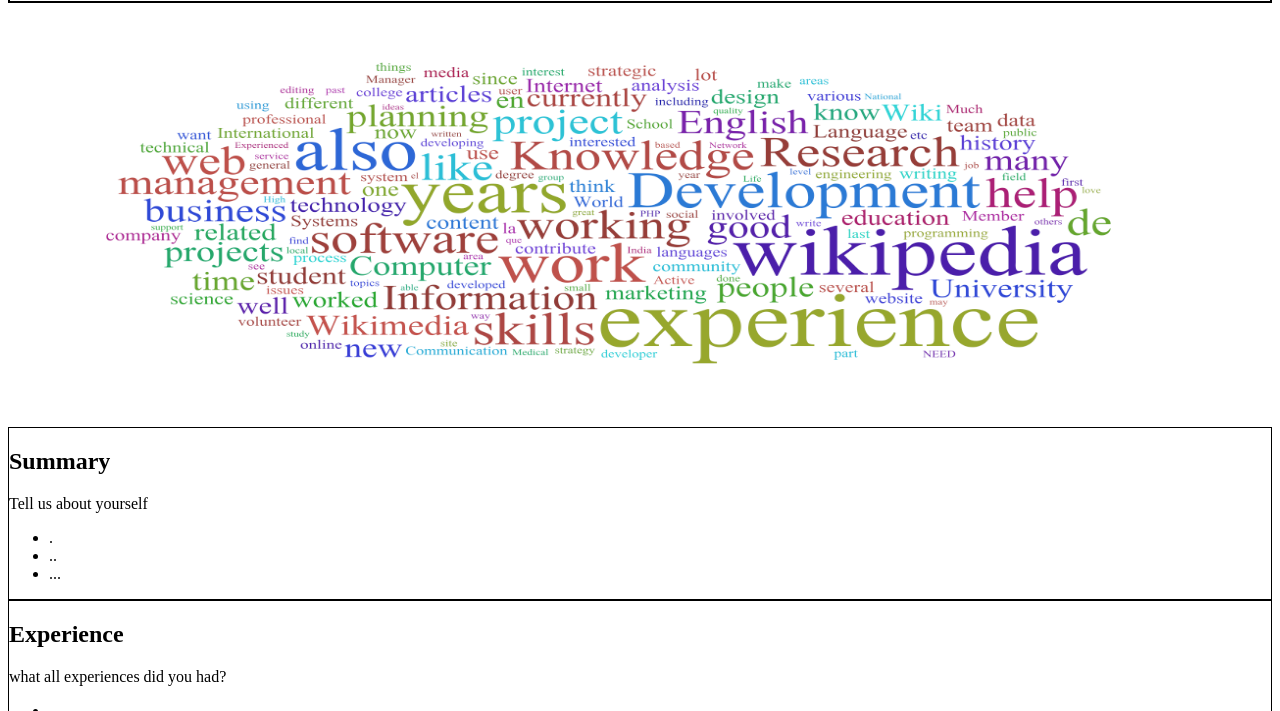
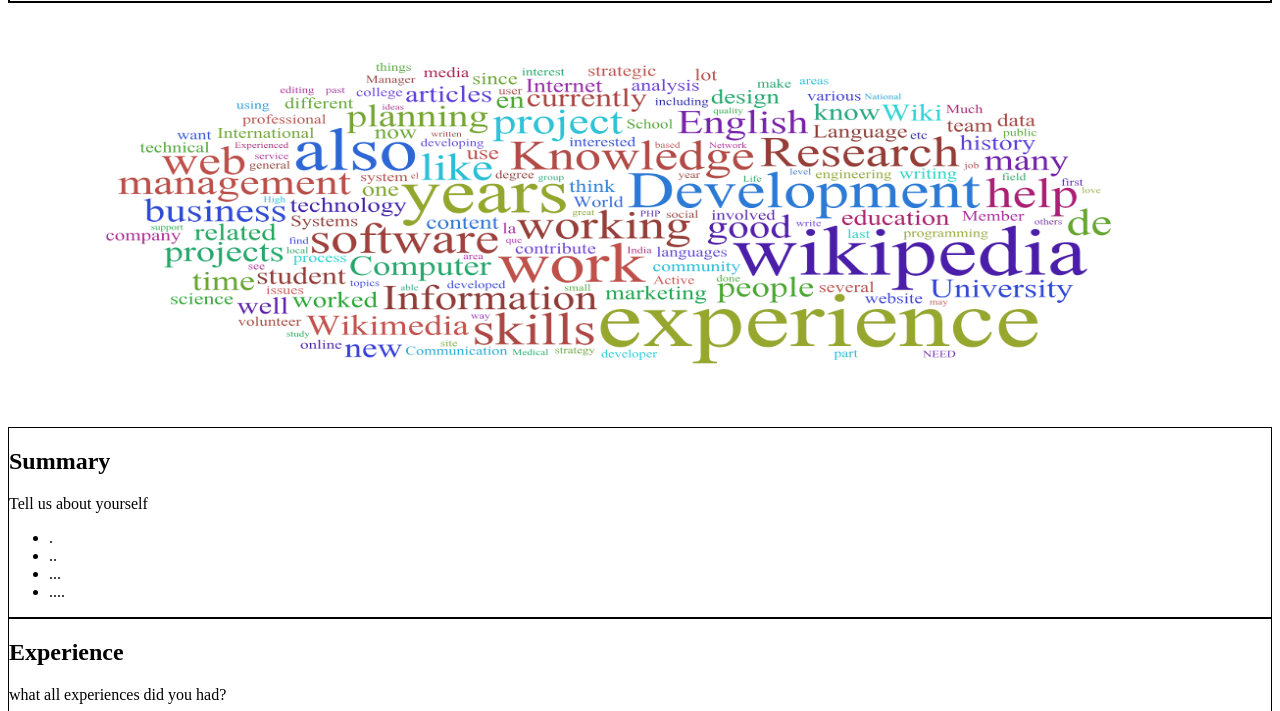
Before and after one commit to lavish205/workshopPortfolio, a plain HTML site: page skill.html in a window 1280 px wide. Shown: the part 89-800 px from the top of the page. Drawn offline with Linux system fonts and the light colour scheme.

Commit message:
skill page added

```diff
--- a/skill.html
+++ b/skill.html
@@ -25,6 +25,7 @@ div{
 		<li>.</li>
 		<li>..</li>
 		<li>...</li>
+		<li>....</li>
 	</ul>
 </div>
 <div>
```
